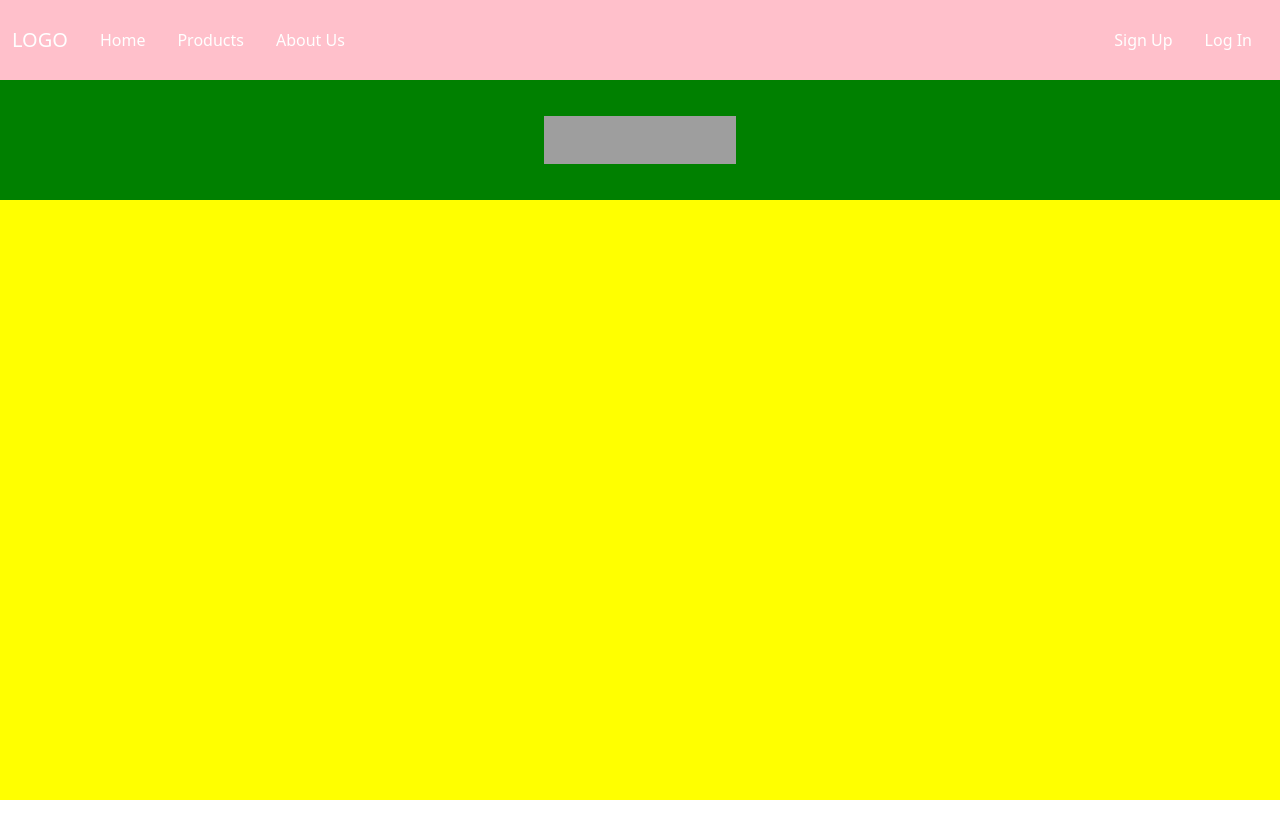
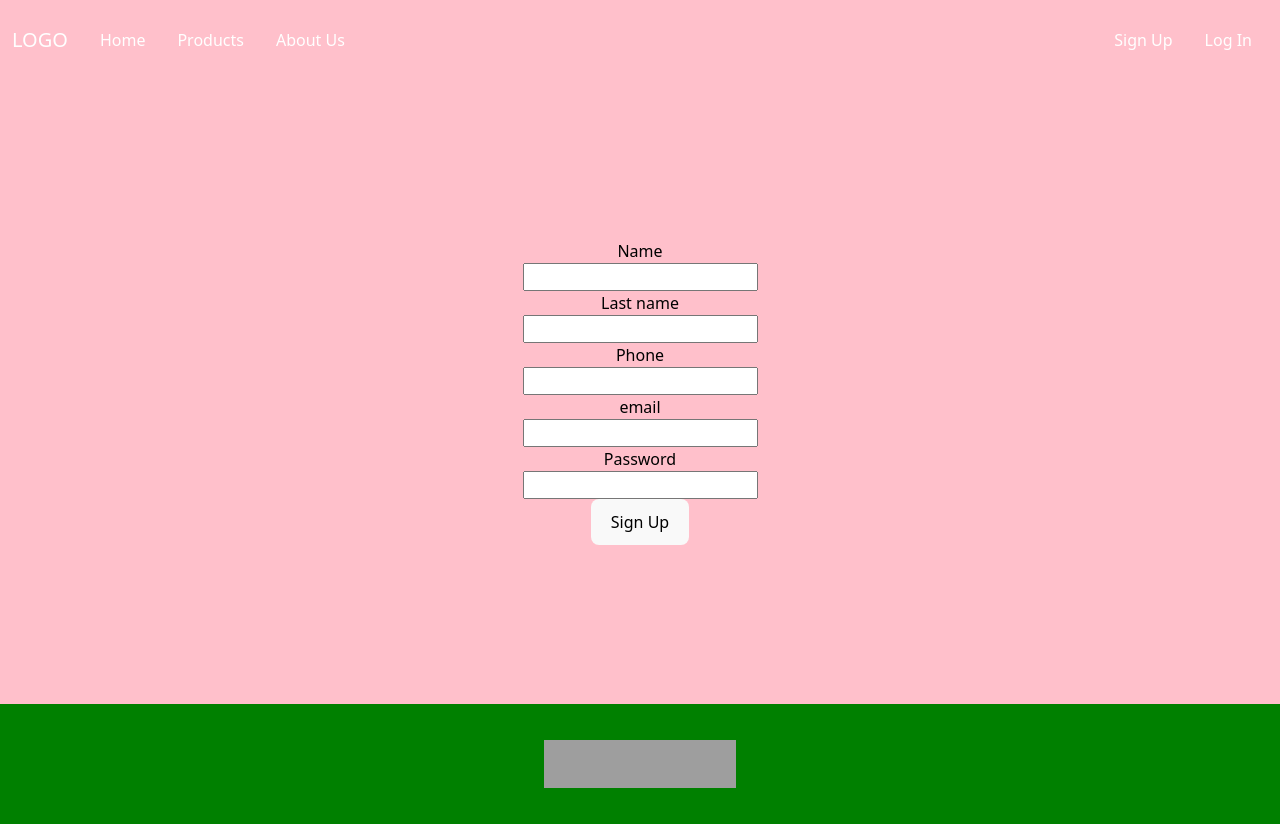
Before and after one commit to jcarlos2n/PF-ecommerce-FRONT, a React (Vite) app: page /signup in a window 1280 px wide. Before the commit the page ends 800 px from the top, so only its background shows below. Built offline with nearby package versions, Linux system fonts and the light colour scheme; grey boxes are pictures that could not be loaded.

Commit message:
feat: solve mistake with header, and add register

```diff
--- a/src/App.jsx
+++ b/src/App.jsx
@@ -5,6 +5,7 @@ import Header from "./components/Header/Header"
 import Footer from './components/Footer/Footer'
 import Home from './containers/Home/Home'
 import Login from './containers/User/Login/Login'
+import Signup from './containers/User/SignUp/Signup'
 import './App.scss'
 
 function App() {
@@ -16,6 +17,7 @@ function App() {
         <Header />
         <Routes>
           <Route path='/' element={<Home/>}/>
+          <Route path='/signup' element={<Signup/>}/>
           <Route path='/login' element={<Login/>}/>
         </Routes>
         <Footer />
--- a/src/components/Header/Header.jsx
+++ b/src/components/Header/Header.jsx
@@ -3,9 +3,15 @@ import Container from 'react-bootstrap/Container';
 import Nav from 'react-bootstrap/Nav';
 import Navbar from 'react-bootstrap/Navbar';
 import { Link } from "react-router-dom";
+import { useSelector } from "react-redux";
+import { userData } from "../../containers/User/userSlice";
 import "./Header.scss";
 
 const Header = () => {
+
+    const dataUser = useSelector(userData);
+
+    if (!dataUser?.token) {
         return (
             <Navbar collapseOnSelect className="headerWall text-white m-0 p-0" expand="md" variant="dark">
                 <Container fluid className="black">
@@ -24,7 +30,30 @@ const Header = () => {
                     </Navbar.Collapse>
                 </Container>
             </Navbar>
-    )
+        );
+    }else{
+        return (
+            <Navbar collapseOnSelect className="headerWall text-white m-0 p-0" expand="md" variant="dark">
+                <Container fluid className="black">
+                    <Navbar.Brand as={Link} to="/">LOGO</Navbar.Brand>
+                    <Navbar.Toggle aria-controls="responsive-navbar-nav" className="py-0 px-0 my-0 mx-3" />
+                    <Navbar.Collapse id="responsive-navbar-nav">
+                        <Nav className="me-auto">
+                            <Nav.Link as={Link} to="/" className="text-white mx-2">Home</Nav.Link>
+                            <Nav.Link as={Link} to="films" className="text-white mx-2">Products</Nav.Link>
+                            <Nav.Link as={Link} to="/aboutus" className="text-white mx-2">About Us</Nav.Link>
+                        </Nav>
+                        <Nav>
+
+                            <Nav.Link as={Link} to="/profile" className="text-white mx-2" >Profile</Nav.Link>
+                        </Nav>
+                    </Navbar.Collapse>
+                </Container>
+            </Navbar>
+        );
+    }
+
+
 
 
 }
--- /dev/null
+++ b/src/containers/User/SignUp/Signup.jsx
@@ -0,0 +1,77 @@
+
+import React, { useEffect, useState } from "react"
+import { useDispatch, useSelector } from "react-redux";
+import { useNavigate } from "react-router";
+import { signUpUser, userData } from "../userSlice";
+import "./Signup.scss";
+
+
+const Signup = props => {
+    const dispatch = useDispatch();
+    const navigate = useNavigate();
+    const userInfo = useSelector(userData);
+
+    const [signup, setSignup] = useState({
+        email: '',
+        password: '',
+        name: '',
+        last_name: '',
+        phone: '',
+        isError: false,
+        message: ''
+    });
+
+    useEffect(() => {
+        if (localStorage.getItem('token')) {
+            navigate('/signup')
+        }
+    },[]);
+
+    const handleInput = (event) => {
+        setSignup({
+            ...signup,
+            [event.target.name]: event.target.value
+        })
+    };
+
+    const userSignup = (event) => {
+        event.preventDefault()
+        console.log('entro');
+
+
+        setSignup({
+            ...signup,
+            isError: false,
+            errorMessage: ''
+        });
+
+        dispatch(signUpUser(signup.email, signup.password, signup.name, signup.last_name, signup.phone));
+
+        setTimeout(() =>{
+            navigate('/')
+        }, 1500)
+    }
+
+    return (
+        <div className="signupWall">
+            <form onSubmit={userSignup}>
+                <div className="signupItem">
+                    <label>Name</label>
+                    <input onChange={handleInput} type="text"  name='name' />
+                    <label>Last name</label>
+                    <input onChange={handleInput} type="text"  name='last_name' />
+                    <label>Phone</label>
+                    <input onChange={handleInput} type="text"  name='phone' />
+                    <label>email</label>
+                    <input onChange={handleInput} type="text"  name='email' />
+                    <label>Password</label>
+                    <input onChange={handleInput} type="password"  name='password' />
+
+                    <button className="submitSignupItem" type="submit">Sign Up</button>
+                </div>
+            </form>
+        </div>
+    )
+}
+
+export default Signup
--- /dev/null
+++ b/src/containers/User/SignUp/Signup.scss
@@ -0,0 +1,15 @@
+.signupWall{
+    width: 100vw;
+    height: 78vh;
+    background-color: pink;
+    display: flex;
+    align-items: center;
+    justify-content: center;
+
+    .signupItem{
+        display: flex;
+        justify-content: center;
+        align-items: center;
+        flex-direction: column;
+    }
+}
--- a/src/containers/User/userSlice.js
+++ b/src/containers/User/userSlice.js
@@ -19,6 +19,13 @@ export const userSlice = createSlice({
             ...state.initialState
            }
         },
+        signup: (state, action) =>{
+            return{
+                ...state,
+                isRegister:true,
+                succesMessage: 'You have been signed succesfully'
+            }
+        },
         logError: (state, action) => {
             return {
                 ...state,
@@ -37,15 +44,31 @@ export const loginUser = (body) => async (dispatch) => {
         if (user.status === 200) {
             dispatch(login({
                 ...decode,
-                token: user.data.token
+                token: user.data.token,
+                name: user.data.name
             }))
         }
 
     } catch (error) {
         console.log(error)
     }
+};
+
+export const signUpUser = (email, password, name, last_name, phone) => async (dispatch) => {
+    try {
+        const user =await axios.post("http://localhost:8000/api/register",
+        {
+            name: name,
+            last_name: last_name,
+            password: password,
+            phone: phone,
+            email: email
+        });
+    } catch (error) {
+        dispatch(logError(error));
+    }
 }
 
-export const {login ,logout, logError} = userSlice.actions;
+export const {login ,logout, signup, logError} = userSlice.actions;
 export const userData = (state) => state.user;
 export default userSlice.reducer;
```
Lines whose indentation alone changed are shown as unchanged.
